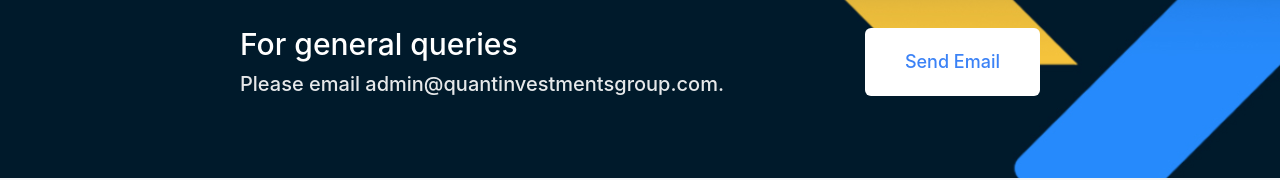
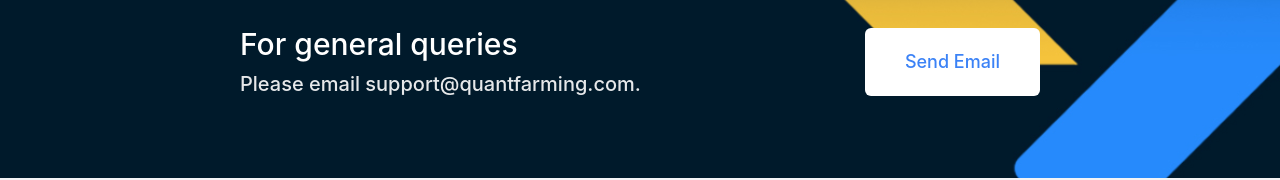
Before and after one commit to FaisalDeveloper113/QIG-LandingPage, a Next.js app in the folder nextly-template-main/: page /contact in a window 1280 px wide. Shown: the part 401-581 px from the top of the page. Built offline with nearby package versions, Linux system fonts and the light colour scheme.

Commit message:
Email Update

```diff
--- a/nextly-template-main/components/cta.js
+++ b/nextly-template-main/components/cta.js
@@ -10,12 +10,12 @@
             For general queries
           </h2>
           <p className="mt-2 font-medium text-white text-opacity-90 lg:text-xl">
-            Please email admin@quantinvestmentsgroup.com.
+            Please email support@quantfarming.com.
           </p>
         </div>
         <div className="z-20 flex-shrink-0 w-full text-center lg:w-auto">
           <a
-            href="https://mail.google.com/mail/u/0/#inbox?compose=DmwnWrRspPXWzjTKfQlgzJxVQZPXzWNMGwCVzttlQvsPlLbVTxfhWTRfCxRpkDRHmzZMDNVtnVnq"
+            href="https://mail.google.com/mail/u/0/#inbox?compose=DmwnWsTFjgQDjSHDRJwQqklNfTzdfXPcVGphWnGGMnTwFcHhtNhbLHxJBxKsDrMMkpCgPRtfDzKB"
             target="_blank"
             rel="noopener"
             className="inline-block py-3 mx-auto text-lg font-medium text-center text-blue-500 bg-white rounded-md px-7 lg:px-10 lg:py-5 ">
```
